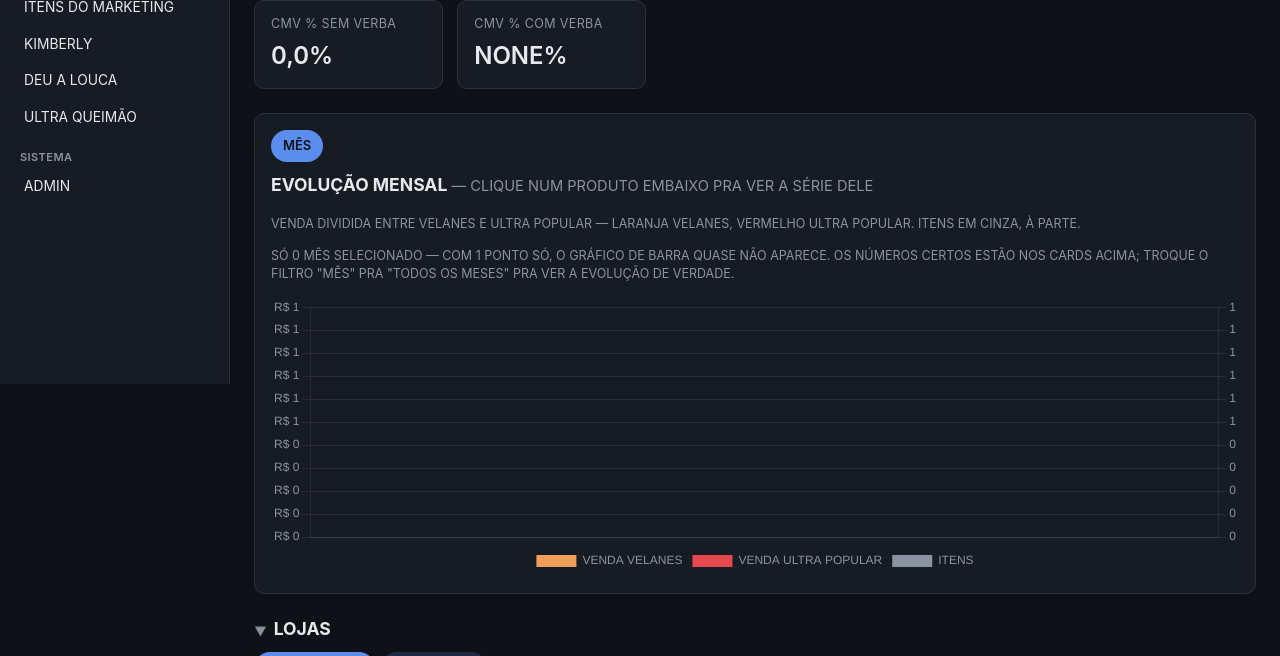
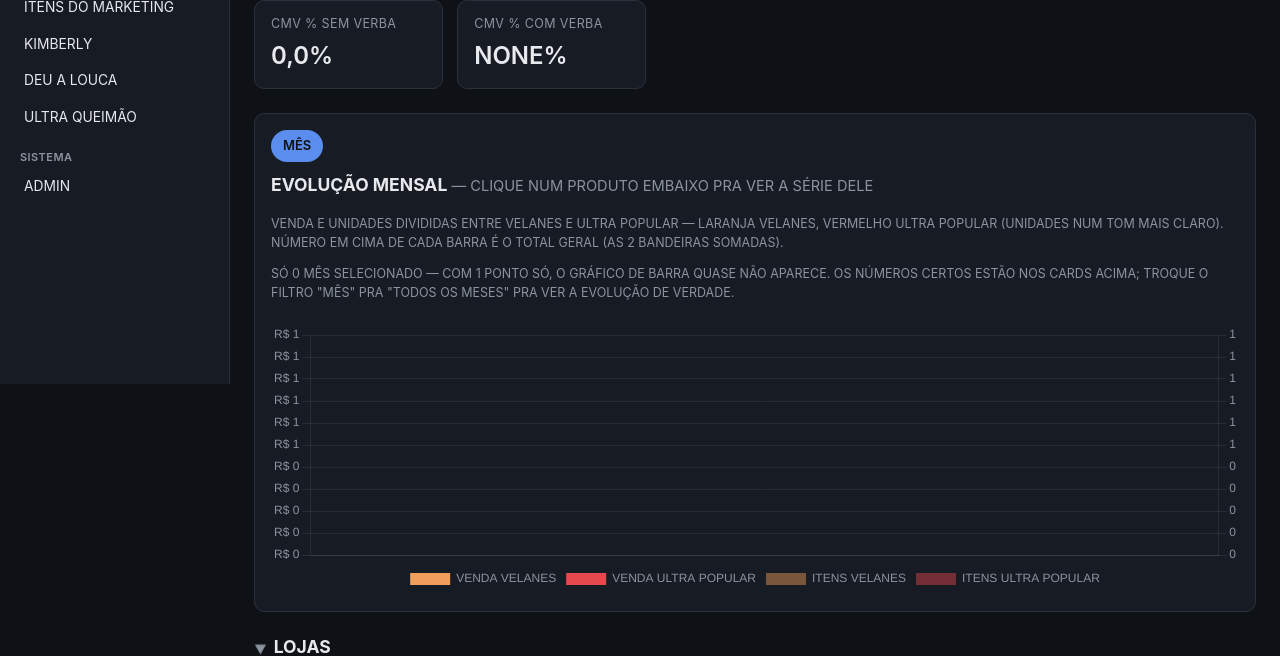
Before and after one commit to gabrielvelanes-coder/monitor-de-ofertas, a Django app: page /leve3/ in a window 1280 px wide. Shown: the part 416-1072 px from the top of the page. Run offline with Django 5.2, Linux system fonts and the light colour scheme; data that the repository does not hold is empty.

Commit message:
Leve3 Mês: unidades também por bandeira + total geral em cima das barras
Pedido do Gabriel (23/09): a barra de Venda já mostrava Velanes/Ultra
Popular separado, mas Itens era 1 série cinza só, agnóstica de bandeira.
calcular_leve3 agora acumula itens_velanes/itens_ultra_popular por mês
(mesmo padrão de venda_velanes/venda_ultra_popular). graficoBarraMensalBandeira
ganhou 2 datasets de itens empilhados (tons mais claros da mesma cor de
bandeira, pra não confundir com a pilha de venda) + um plugin que escreve
o total geral (as 2 bandeiras somadas) em cima de cada pilha, em R$ na de
venda e em unidades na de itens.

Co-Authored-By: Claude Sonnet 5 <noreply@anthropic.com>

```diff
--- a/apps/ofertas/services.py
+++ b/apps/ofertas/services.py
@@ -142,6 +142,7 @@ def calcular_leve3(queryset, busca: str = ''):
     por_mes = defaultdict(lambda: {
         'itens': ZERO, 'venda': ZERO, 'investimento': ZERO, 'margem_contabil': ZERO,
         'margem_ajustada': ZERO, '_venda_bandeira': defaultdict(lambda: ZERO),
+        '_itens_bandeira': defaultdict(lambda: ZERO),
     })
     por_loja = defaultdict(lambda: {
         'codigo': '', 'bandeira': '', 'itens': ZERO, 'venda': ZERO,
@@ -174,6 +175,7 @@ def calcular_leve3(queryset, busca: str = ''):
         mes['margem_contabil'] += lucro
         mes['margem_ajustada'] += margem_ajustada
         mes['_venda_bandeira'][linha['loja__bandeira']] += venda
+        mes['_itens_bandeira'][linha['loja__bandeira']] += itens
 
         loja = por_loja[linha['loja_id']]
         loja['codigo'] = linha['loja__codigo']
@@ -204,6 +206,14 @@ def calcular_leve3(queryset, busca: str = ''):
     # cores das bandeiras?" -- só tinha ido pro Semana/Dia).
     for mes in por_mes.values():
         mes.update(_campos_bandeira(mes.pop('_venda_bandeira')))
+        # Unidades também separadas por bandeira no gráfico Mês (pedido
+        # 23/09/26, logo depois da barra empilhada de venda: "separar as
+        # unidades tambem, por bandeira") -- reaproveita o mesmo helper com
+        # outro prefixo, só `bandeira_dominante` (calculado a partir da
+        # venda, acima) não precisa ser recalculado de novo aqui.
+        itens_bandeira = mes.pop('_itens_bandeira')
+        mes['itens_velanes'] = float(itens_bandeira.get('velanes', ZERO))
+        mes['itens_ultra_popular'] = float(itens_bandeira.get('ultra_popular', ZERO))
 
     por_mes_lista = [{'ano_mes': mes, **valores} for mes, valores in sorted(por_mes.items())]
     labels = [item['ano_mes'] for item in por_mes_lista]
--- a/apps/ofertas/views.py
+++ b/apps/ofertas/views.py
@@ -186,11 +186,15 @@ def leve3(request):
     # Gabriel: "kenvue esta assim [rico, 4 séries] / leve3 eta assim
     # [tudo laranja] ... vamos arrumar isso"). Empilhada, mostra a
     # proporção real de cada bandeira por mês em vez de só "quem ganhou".
+    # Unidades também divididas por bandeira (pedido 23/09/26, mesmo
+    # motivo da venda acima) -- antes era 1 série cinza só ("Itens"),
+    # agnóstica de bandeira.
     grafico = {
         'labels': [m['ano_mes'] for m in dados['por_mes']],
         'venda_velanes': [m['venda_velanes'] for m in dados['por_mes']],
         'venda_ultra_popular': [m['venda_ultra_popular'] for m in dados['por_mes']],
-        'itens': [float(m['itens']) for m in dados['por_mes']],
+        'itens_velanes': [m['itens_velanes'] for m in dados['por_mes']],
+        'itens_ultra_popular': [m['itens_ultra_popular'] for m in dados['por_mes']],
     }
     # Leve3 não tem `grupo` preenchido (só importa a venda que já é a
     # própria oferta, sem contraparte "base" pra comparar) -- todo período
--- a/static/js/graficos.js
+++ b/static/js/graficos.js
@@ -278,6 +278,15 @@
     var elemento = document.getElementById(canvasId);
     if (!elemento) return null;
 
+    // Cores translúcidas (mesma família de Velanes/Ultra Popular, tom mais
+    // claro) pras unidades -- pedido 23/09/26: "separar as unidades
+    // tambem, por bandeira" (antes era 1 série cinza só, agnóstica de
+    // bandeira). Tom mais claro em vez da cor sólida (já usada na Venda)
+    // pra não confundir as 2 pilhas ao olhar rápido pro gráfico.
+    var CORES_BANDEIRA_ITENS = {
+      velanes: 'rgba(239,159,91,.45)', ultra_popular: 'rgba(229,72,77,.45)',
+    };
+
     var datasets = [
       {
         label: maiuscula('Venda Velanes'), stack: 'venda', yAxisID: 'y',
@@ -288,21 +297,59 @@
         data: grafico.venda_ultra_popular, backgroundColor: CORES_BANDEIRA.ultra_popular,
       },
       {
-        label: maiuscula('Itens'), stack: 'itens', yAxisID: 'y1',
-        data: grafico.itens, backgroundColor: '#8b93a1',
+        label: maiuscula('Itens Velanes'), stack: 'itens', yAxisID: 'y1',
+        data: grafico.itens_velanes, backgroundColor: CORES_BANDEIRA_ITENS.velanes,
+      },
+      {
+        label: maiuscula('Itens Ultra Popular'), stack: 'itens', yAxisID: 'y1',
+        data: grafico.itens_ultra_popular, backgroundColor: CORES_BANDEIRA_ITENS.ultra_popular,
       },
     ];
     var seriesInfo = [
       { label: 'Venda Velanes', eixo: 'moeda' },
       { label: 'Venda Ultra Popular', eixo: 'moeda' },
-      { label: 'Itens', eixo: 'unidades' },
+      { label: 'Itens Velanes', eixo: 'unidades' },
+      { label: 'Itens Ultra Popular', eixo: 'unidades' },
     ];
+
+    // Total geral (Velanes + Ultra Popular) escrito em cima de cada pilha
+    // -- venda em R$ acima da pilha de venda, unidades acima da pilha de
+    // itens (pedido 23/09/26: "me mostre o valor geral tanto em vendas
+    // quanto em unidades").
+    var totalVenda = grafico.labels.map(function (_, i) {
+      return (grafico.venda_velanes[i] || 0) + (grafico.venda_ultra_popular[i] || 0);
+    });
+    var totalItens = grafico.labels.map(function (_, i) {
+      return (grafico.itens_velanes[i] || 0) + (grafico.itens_ultra_popular[i] || 0);
+    });
+    var rotuloTotal = {
+      id: 'rotuloTotal',
+      afterDatasetsDraw: function (chart) {
+        var ctx = chart.ctx;
+        ctx.save();
+        ctx.font = '700 11px -apple-system, "Segoe UI", Roboto, sans-serif';
+        ctx.textAlign = 'center';
+        function escrever(datasetIndex, valores, eixo, cor) {
+          var meta = chart.getDatasetMeta(datasetIndex);
+          ctx.fillStyle = cor;
+          valores.forEach(function (valor, i) {
+            var elem = meta.data[i];
+            if (!elem) return;
+            ctx.fillText(formatarEixo(eixo, valor), elem.x, elem.y - 8);
+          });
+        }
+        escrever(1, totalVenda, 'moeda', '#c7cdd6');
+        escrever(3, totalItens, 'unidades', '#c7cdd6');
+        ctx.restore();
+      },
+    };
 
     var chart = new Chart(elemento, {
       type: 'bar',
       data: { labels: grafico.labels.map(maiuscula), datasets: datasets },
       options: {
         responsive: true,
+        layout: { padding: { top: 20 } },
         plugins: {
           legend: { display: true, position: 'bottom' },
           tooltip: { callbacks: { label: callbackTooltip(seriesInfo) } },
@@ -317,6 +364,7 @@
           },
         },
       },
+      plugins: [rotuloTotal],
     });
     chart._seriesInfo = seriesInfo;
     return chart;
--- a/templates/ofertas/leve3.html
+++ b/templates/ofertas/leve3.html
@@ -48,7 +48,7 @@
   {% include "ofertas/_abas_periodo.html" with id_periodo="leve3" %}
   <div data-painel="periodo-leve3" data-valor="mes">
     <h3 style="margin-top:0;">Evolução mensal <small style="color:var(--muted); font-weight:400;">— clique num produto embaixo pra ver a série dele</small></h3>
-    <p style="color:var(--muted); font-size:12.5px;">Venda dividida entre Velanes e Ultra Popular — laranja Velanes, vermelho Ultra Popular. Itens em cinza, à parte.</p>
+    <p style="color:var(--muted); font-size:12.5px;">Venda e unidades divididas entre Velanes e Ultra Popular — laranja Velanes, vermelho Ultra Popular (unidades num tom mais claro). Número em cima de cada barra é o total geral (as 2 bandeiras somadas).</p>
     {% if grafico.labels|length <= 1 %}
       <p style="color:var(--muted); font-size:12.5px;">
         Só {{ grafico.labels|length }} mês selecionado — com 1 ponto só, o gráfico de barra quase não
```
